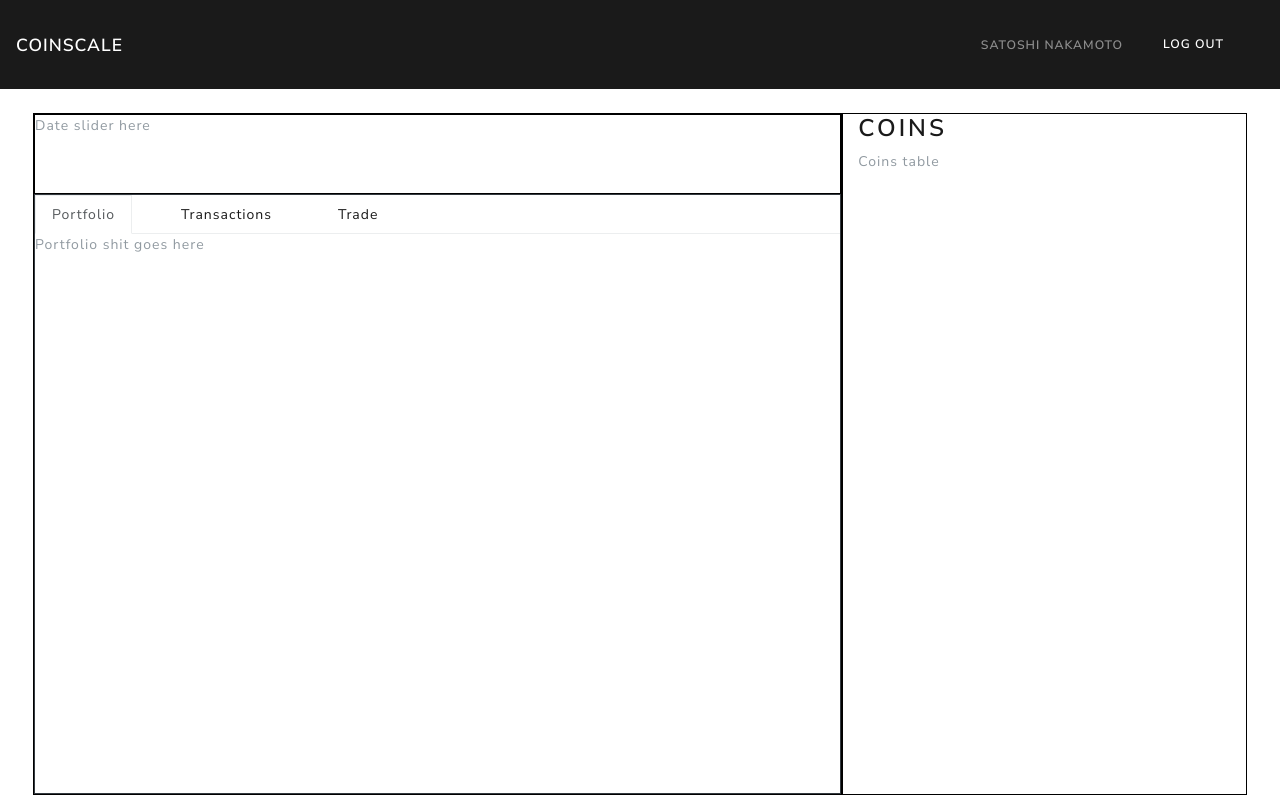
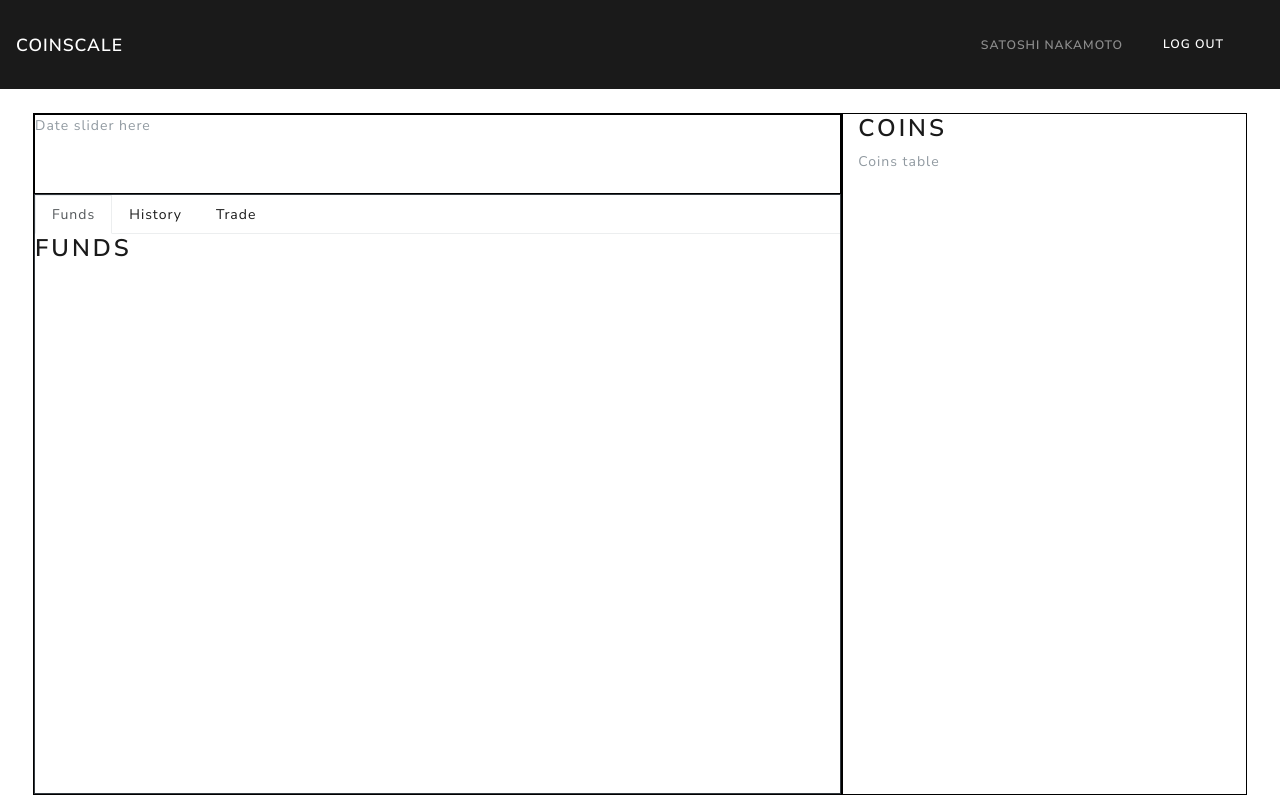
Before and after one commit to thomahau/coinscale-client, a React (Create React App) app: page /dashboard in a window 1280 px wide. Built offline with nearby package versions, Linux system fonts and the light colour scheme.

Commit message:
routes for different containers

```diff
--- a/src/containers/Dashboard.js
+++ b/src/containers/Dashboard.js
@@ -1,11 +1,12 @@
 import React from 'react';
 import { Route, Switch } from 'react-router-dom';
 import { Container, Col, Row, Card, CardHeader, Nav, NavItem, NavLink } from 'reactstrap';
-import PortfolioContainer from './PortfolioContainer';
-import TransactionsContainer from './TransactionsContainer';
+import FundsContainer from './FundsContainer';
+import HistoryContainer from './HistoryContainer';
 import TradeContainer from './TradeContainer';
 
 const Dashboard = () => (
+  // TODO: https://reactstrap.github.io/components/tabs/
   <Container fluid className="px-5 pt-4">
     <Row>
       <Col style={{ border: '1px solid black' }}>
@@ -13,23 +14,23 @@ const Dashboard = () => (
         <Row style={{ height: '600px' }}>
           <Card className="border-dark" style={{ width: '100%' }}>
             <Nav tabs>
-              <NavItem>
-                <NavLink href="/dashboard/portfolio" active>
-                  Portfolio
+              <NavItem className="mx-0">
+                <NavLink href="/dashboard/funds" active>
+                  Funds
                 </NavLink>
               </NavItem>
-              <NavItem>
-                <NavLink href="/dashboard/transactions">Transactions</NavLink>
+              <NavItem className="mx-0">
+                <NavLink href="/dashboard/history">History</NavLink>
               </NavItem>
-              <NavItem>
+              <NavItem className="mx-0">
                 <NavLink href="/dashboard/trade">Trade</NavLink>
               </NavItem>
             </Nav>
             <Switch>
-              <Route path="/dashboard/portfolio" component={PortfolioContainer} />
-              <Route path="/dashboard/transactions" component={TransactionsContainer} />
+              <Route path="/dashboard/funds" component={FundsContainer} />
+              <Route path="/dashboard/history" component={HistoryContainer} />
               <Route path="/dashboard/trade" component={TradeContainer} />
-              <Route path="/dashboard" component={PortfolioContainer} />
+              <Route exact path="/dashboard" component={FundsContainer} />
             </Switch>
           </Card>
         </Row>
@@ -43,4 +44,3 @@ const Dashboard = () => (
 );
 
 export default Dashboard;
-  <CardHeader />;
--- /dev/null
+++ b/src/containers/FundsContainer.js
@@ -0,0 +1,9 @@
+import React from 'react';
+
+const FundsContainer = () => (
+  <div>
+    <h3>Funds</h3>
+  </div>
+);
+
+export default FundsContainer;
--- /dev/null
+++ b/src/containers/HistoryContainer.js
@@ -0,0 +1,9 @@
+import React from 'react';
+
+const HistoryContainer = () => (
+  <div>
+    <h3>Trade History</h3>
+  </div>
+);
+
+export default HistoryContainer;
--- a/src/containers/PortfolioContainer.js
+++ /dev/null
@@ -1,5 +0,0 @@
-import React from 'react';
-
-const PortfolioContainer = () => <p>Portfolio shit goes here</p>;
-
-export default PortfolioContainer;
--- a/src/containers/TradeContainer.js
+++ b/src/containers/TradeContainer.js
@@ -1,5 +1,9 @@
 import React from 'react';
 
-const TradeContainer = () => <p>Trade here</p>;
+const TradeContainer = () => (
+  <div>
+    <h3>Trade</h3>
+  </div>
+);
 
 export default TradeContainer;
--- a/src/containers/TransactionsContainer.js
+++ /dev/null
@@ -1,5 +0,0 @@
-import React from 'react';
-
-const TransactionsContainer = () => <p>transactions yo</p>;
-
-export default TransactionsContainer;
```
